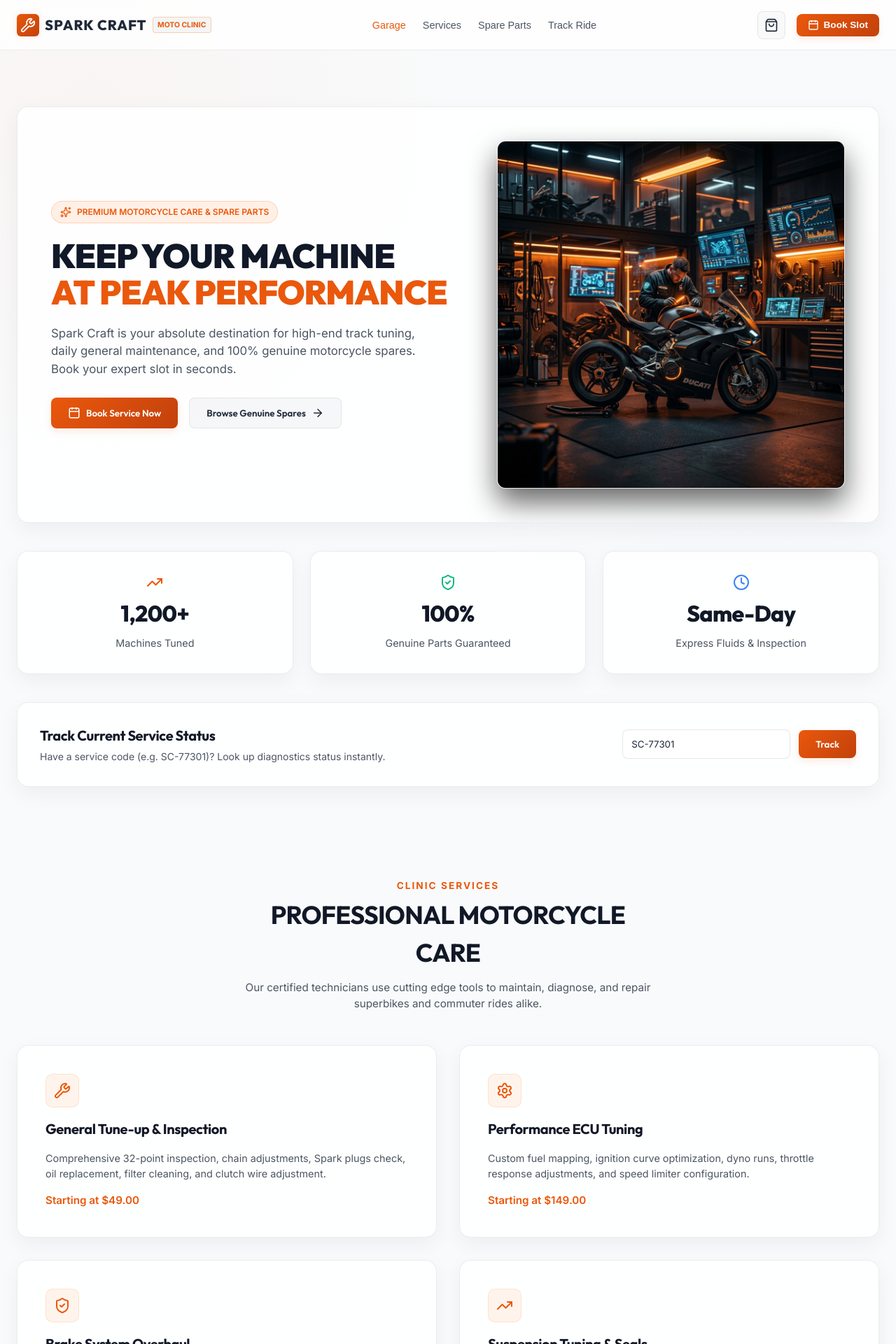
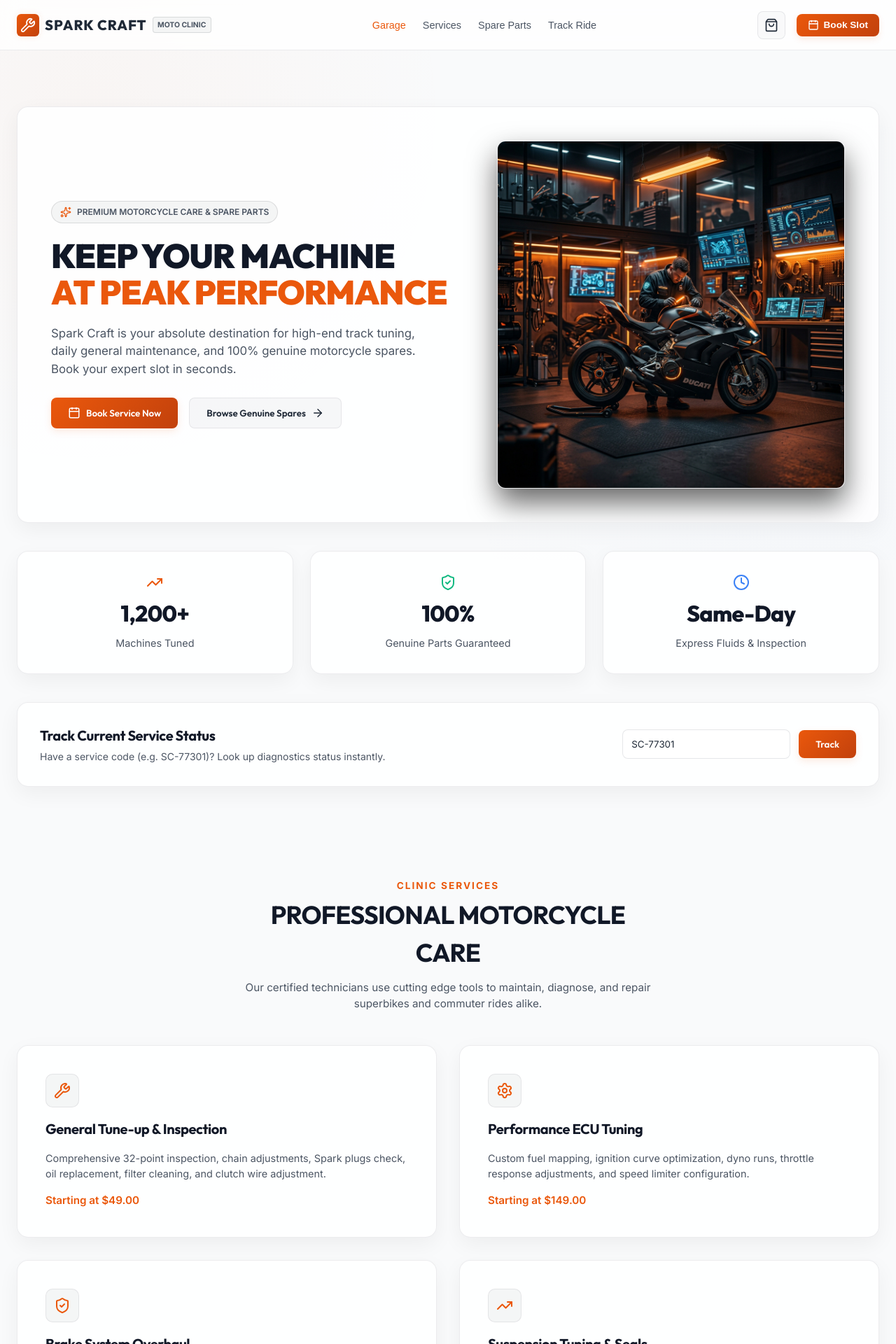
Before and after one commit to vikram1110dev/Spark-Craft, a React (Vite) app: page / in a window 1280 px wide. Shown: the top 1920 px of the page at 70% size. Built offline with nearby package versions, Linux system fonts and the light colour scheme.

Commit message:
style: modify secondary badges, borders and product text color to use premium neutral grey instead of orange tints

```diff
--- a/src/App.jsx
+++ b/src/App.jsx
@@ -875,11 +875,11 @@ const styles = {
   logoBadge: {
     fontSize: '0.65rem',
     background: 'rgba(17, 24, 39, 0.04)',
-    color: 'var(--primary)',
+    color: 'var(--text-muted)',
     padding: '0.15rem 0.4rem',
     borderRadius: '4px',
     fontWeight: 'bold',
-    border: '1px solid rgba(249, 115, 22, 0.3)'
+    border: '1px solid rgba(17, 24, 39, 0.12)'
   },
   navLinks: {
     display: 'flex',
@@ -971,9 +971,9 @@ const styles = {
     display: 'inline-flex',
     alignItems: 'center',
     gap: '0.5rem',
-    background: 'rgba(249, 115, 22, 0.1)',
-    border: '1px solid rgba(249, 115, 22, 0.25)',
-    color: 'var(--primary)',
+    background: 'rgba(17, 24, 39, 0.04)',
+    border: '1px solid rgba(17, 24, 39, 0.12)',
+    color: 'var(--text-muted)',
     padding: '0.35rem 0.75rem',
     borderRadius: '50px',
     fontSize: '0.75rem',
@@ -1085,11 +1085,11 @@ const styles = {
     width: '48px',
     height: '48px',
     borderRadius: '10px',
-    background: 'rgba(249, 115, 22, 0.08)',
+    background: 'rgba(17, 24, 39, 0.04)',
     display: 'flex',
     alignItems: 'center',
     justifyContent: 'center',
-    border: '1px solid rgba(249, 115, 22, 0.15)'
+    border: '1px solid rgba(17, 24, 39, 0.08)'
   },
   serviceCardTitle: {
     fontSize: '1.25rem',
@@ -1175,9 +1175,9 @@ const styles = {
     position: 'absolute',
     top: '0.75rem',
     left: '0.75rem',
-    background: 'rgba(249, 115, 22, 0.1)',
-    border: '1px solid rgba(249, 115, 22, 0.3)',
-    color: 'var(--primary)',
+    background: 'rgba(17, 24, 39, 0.05)',
+    border: '1px solid rgba(17, 24, 39, 0.12)',
+    color: 'var(--text-muted)',
     fontSize: '0.7rem',
     fontWeight: 'bold',
     padding: '0.15rem 0.5rem',
@@ -1213,7 +1213,7 @@ const styles = {
     display: 'block',
     fontSize: '1.15rem',
     fontWeight: 'bold',
-    color: '#fff'
+    color: 'var(--text-main)'
   },
   productStock: {
     display: 'block',
@@ -1288,8 +1288,8 @@ const styles = {
     margin: '0 auto'
   },
   demoBanner: {
-    background: 'rgba(249, 115, 22, 0.05)',
-    border: '1px solid rgba(249, 115, 22, 0.2)',
+    background: 'rgba(17, 24, 39, 0.03)',
+    border: '1px solid rgba(17, 24, 39, 0.08)',
     padding: '0.75rem 1rem',
     borderRadius: '8px',
     display: 'flex',
```
